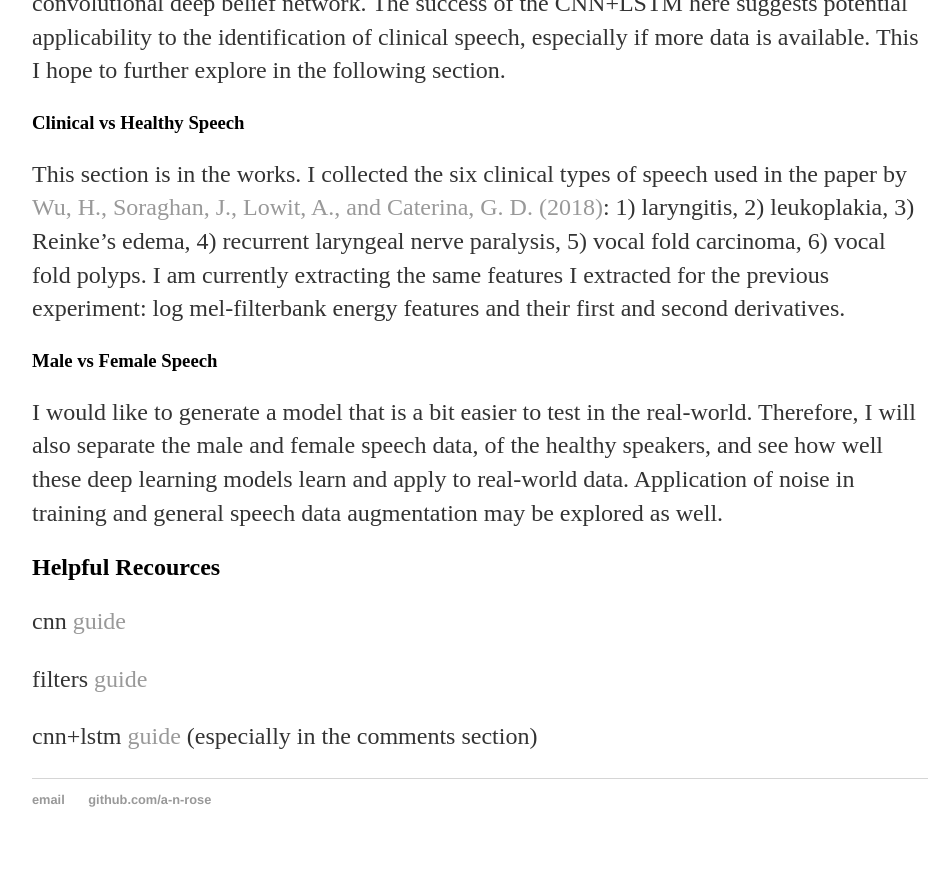
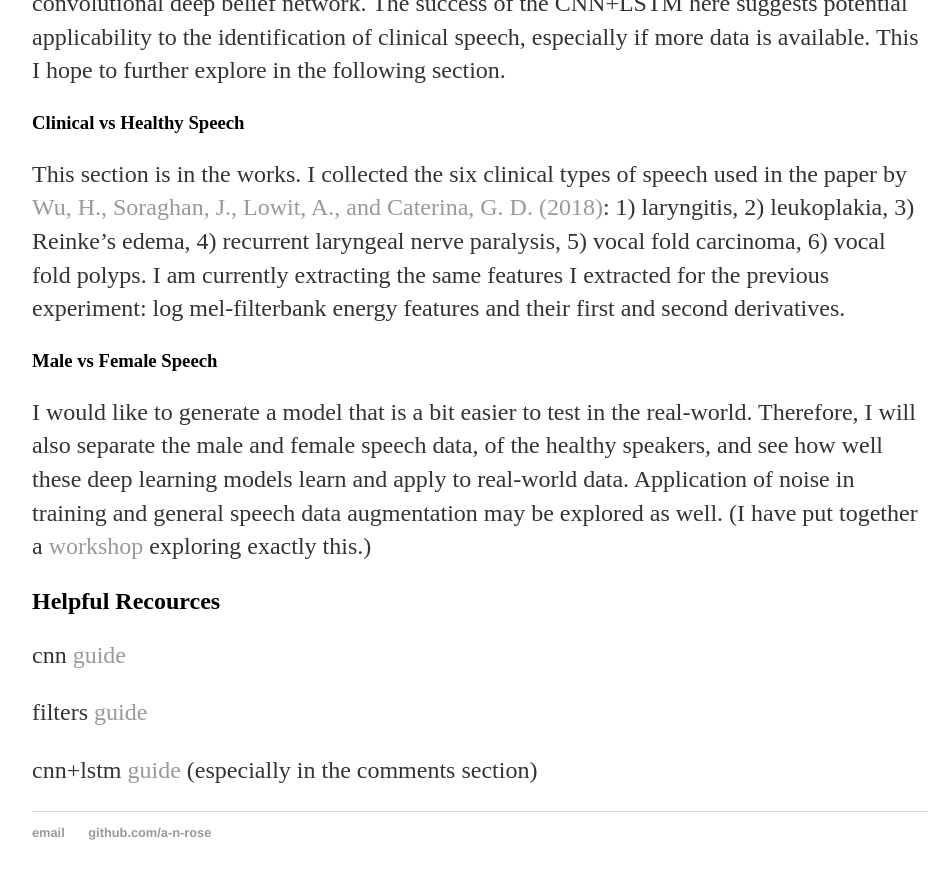
Before and after one commit to a-n-rose/a-n-rose.github.io, a Jekyll site: the page built from _posts/2018-12-3-prepping-speech-CNN-and-LSTM.md, in a window 1280 px wide and 900 px high, scrolled down 4280 px. Shown: the top 879 px of the window, without its empty margins (160-1109 px from the left). Built offline with Jekyll 4.4.1, drawn with Linux system fonts in a browser that asks for light colours.

Commit message:
added link to workshop

```diff
--- a/_posts/2018-12-3-prepping-speech-CNN-and-LSTM.md
+++ b/_posts/2018-12-3-prepping-speech-CNN-and-LSTM.md
@@ -98,7 +98,7 @@ This section is in the works. I collected the six clinical types of speech used
 
 ### Male vs Female Speech
 
-I would like to generate a model that is a bit easier to test in the real-world. Therefore, I will also separate the male and female speech data, of the healthy speakers, and see how well these deep learning models learn and apply to real-world data. Application of noise in training and general speech data augmentation may be explored as well.
+I would like to generate a model that is a bit easier to test in the real-world. Therefore, I will also separate the male and female speech data, of the healthy speakers, and see how well these deep learning models learn and apply to real-world data. Application of noise in training and general speech data augmentation may be explored as well. (I have put together a <a href="https://a-n-rose.github.io/2019/01/13/workshop-pyladies-deeplearning-speech.html">workshop</a> exploring exactly this.)
 
 
 ## Helpful Recources
```
